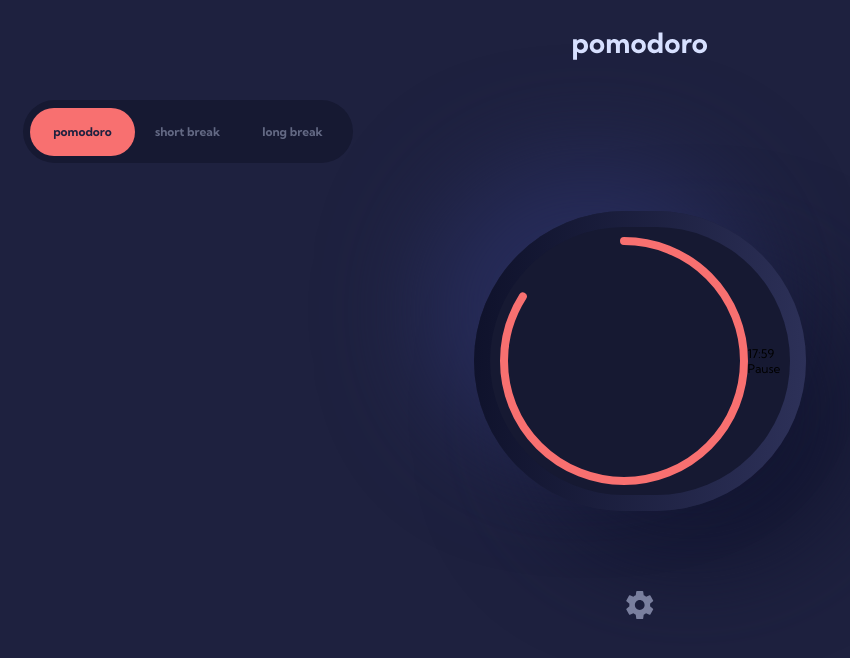
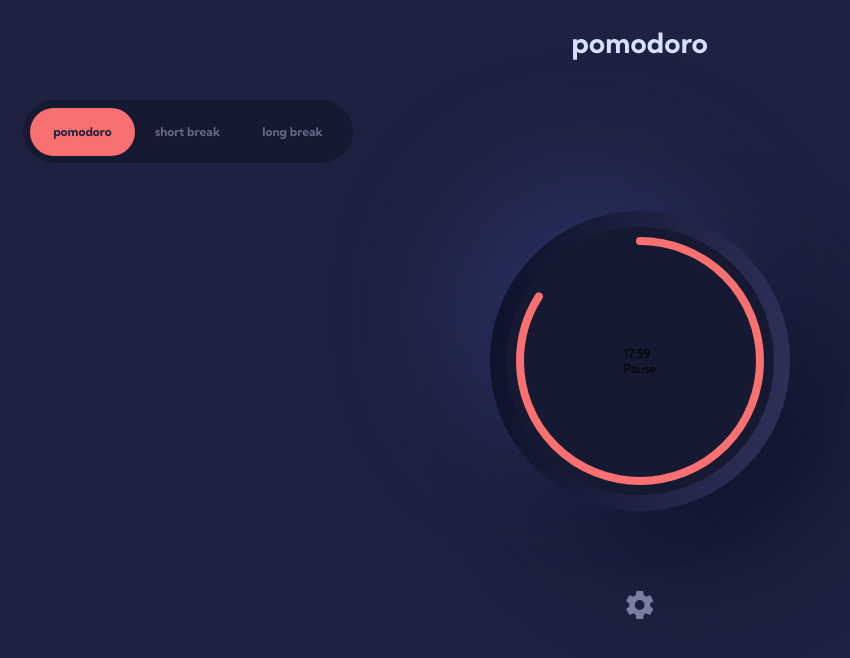
Before and after one commit to g-akca/pomodoro-app, a React (Vite) app: page / in a window 1280 px wide. Shown: the top 658 px of the page, without its empty margins (0-850 px from the left). Built offline with nearby package versions, Linux system fonts and the light colour scheme.

Commit message:
Create CircularProgress component, make it position absolute

```diff
--- /dev/null
+++ b/src/components/CircularProgress.jsx
@@ -0,0 +1,25 @@
+function CircularProgress() {
+  const radius = 124;
+  const stroke = 8;
+  const normalizedRadius = radius - stroke / 2;
+  const circumference = normalizedRadius * 2 * Math.PI;
+  const offset = circumference - 0.84 * circumference;
+
+  return (
+    <svg width={radius * 2} height={radius * 2} className="-rotate-90 absolute">
+      <circle
+        stroke="#F87070"
+        fill="transparent"
+        strokeWidth={stroke}
+        strokeDasharray={circumference}
+        strokeDashoffset={offset}
+        strokeLinecap="round"
+        r={normalizedRadius}
+        cx={radius}
+        cy={radius}
+      />
+    </svg>
+  )
+}
+
+export default CircularProgress;
--- a/src/components/TimerContainer.jsx
+++ b/src/components/TimerContainer.jsx
@@ -1,31 +1,10 @@
+import CircularProgress from "./CircularProgress";
+
 function TimerContainer() {
-  const radius = 124;
-  const stroke = 8;
-  const normalizedRadius = radius - stroke / 2;
-  const circumference = normalizedRadius * 2 * Math.PI;
-  const offset = circumference - 0.84 * circumference;
-
   return (
     <div className="h-75 aspect-square p-4 rounded-full bg-linear-275 from-[#2E325A] to-[#0E112A] shadow-[-50px_-50px_100px_#272C5A,50px_50px_100px_#121530]">
-      <div className="w-full h-full p-2.5 bg-blue-900 rounded-full flex items-center justify-center">
-        <svg
-          width={radius * 2}
-          height={radius * 2}
-          className="-rotate-90"
-        >
-          {/* Progress ring */}
-          <circle
-            stroke="#f87070"
-            fill="transparent"
-            strokeWidth={stroke}
-            strokeDasharray={circumference}
-            strokeDashoffset={offset}
-            strokeLinecap="round"
-            r={normalizedRadius}
-            cx={radius}
-            cy={radius}
-          />
-        </svg>
+      <div className="relative w-full h-full p-2.5 bg-blue-900 rounded-full flex items-center justify-center">
+        <CircularProgress />
 
         <div>
           <h2>17:59</h2>
```
